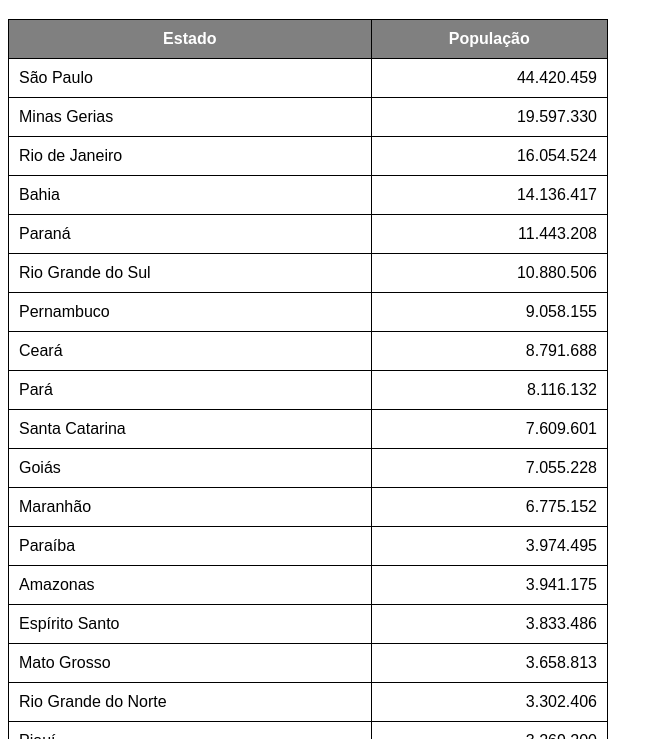
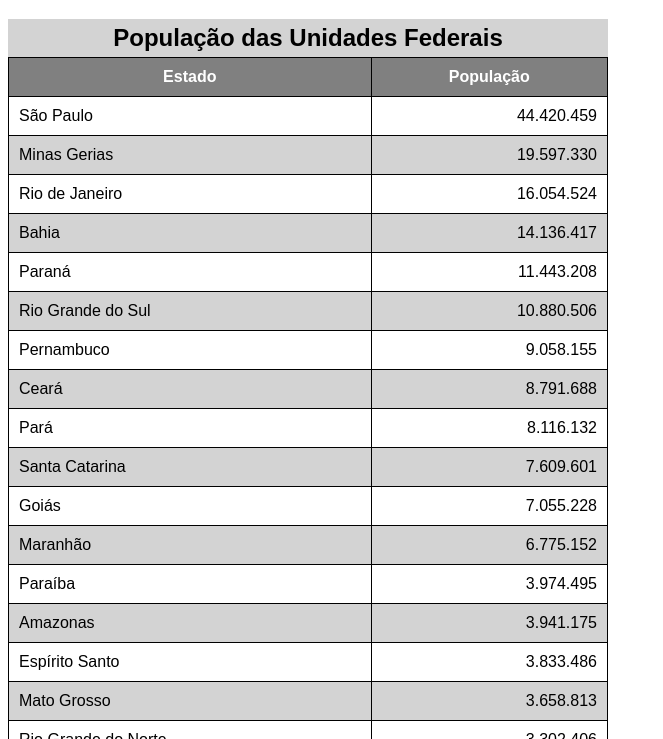
Before and after one commit to HigorVezaro/html-css, a plain HTML site: page exercicios/ex023/tabela002.html in a window 1280 px wide. Shown: the part 61-800 px from the top of the page, without its empty margins (0-663 px from the left). Drawn offline with Linux system fonts and the light colour scheme.

Commit message:
atualizei tabela

```diff
--- a/exercicios/ex023/tabela002.html
+++ b/exercicios/ex023/tabela002.html
@@ -8,6 +8,15 @@
         body {
             font-family: Arial, Helvetica, sans-serif;
         }
+
+        caption {
+            background-color: lightgray;
+            font: arial, helvetica, sans-serif;
+            font-weight: bolder;
+            font-size: 1.5em;
+            padding: 5px;
+        }
+
         thead {
             background-color: gray;
             color: white;
@@ -15,12 +24,25 @@
         table {
             border-collapse: collapse;
             min-width: 600px;
+            position: relative ;
         }
 
         th, td {
             border: 1px solid black;
             padding: 10px;
         }
+
+        thead > tr > th {
+            position:sticky;
+            top: -1px;
+            background-color: gray;
+
+        }
+
+        tbody > tr:nth-child(2n) {
+            background-color: lightgray;
+        }
+
 
         td.num {
             text-align: right;
@@ -37,6 +59,7 @@
 <body>
     <h1>Uso de Tabelas grandes</h1>
     <table>
+        <caption>População das Unidades Federais</caption>
         <thead>
             <tr>
                 <th>Estado</th>
```
